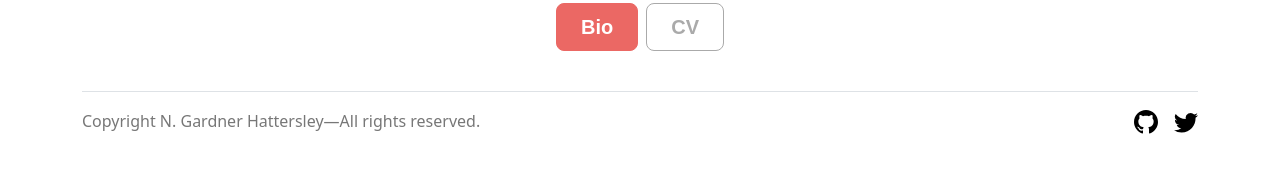
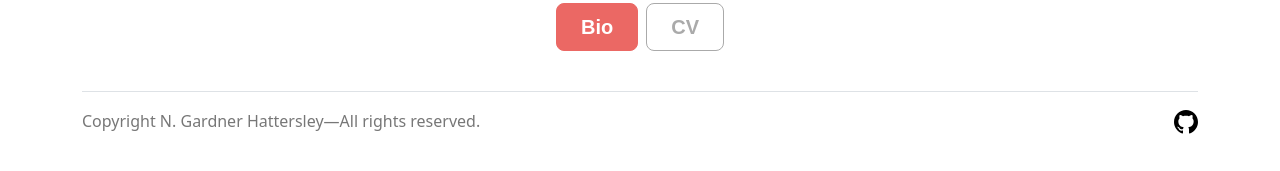
Before and after one commit to nateybear/nateybear.github.io, a Jekyll site: the page built from index.md, in a window 1280 px wide. Shown: the part 753-924 px from the top of the page. Built offline with Jekyll 4.4.1, drawn with Linux system fonts in a browser that asks for light colours; nearby versions of some CDN libraries; some web fonts are replaced; our own code applies the rules of GitHub Pages for plain Markdown files.

Commit message:
remove twitter handle

```diff
--- a/_includes/footer.html
+++ b/_includes/footer.html
@@ -27,6 +27,5 @@
 
     <ul class="nav col-md-4 justify-content-end list-unstyled d-flex">
       <li class="ms-3"><a class="text-muted" href="https://github.com/nateybear"><svg class="bi" width="24" height="24"><use xlink:href="#github"></use></svg></a></li>
-      <li class="ms-3"><a class="text-muted" href="https://twitter.com/natttersley"><svg class="bi" width="24" height="24"><use xlink:href="#twitter"></use></svg></a></li>
     </ul>
   </footer>
```
